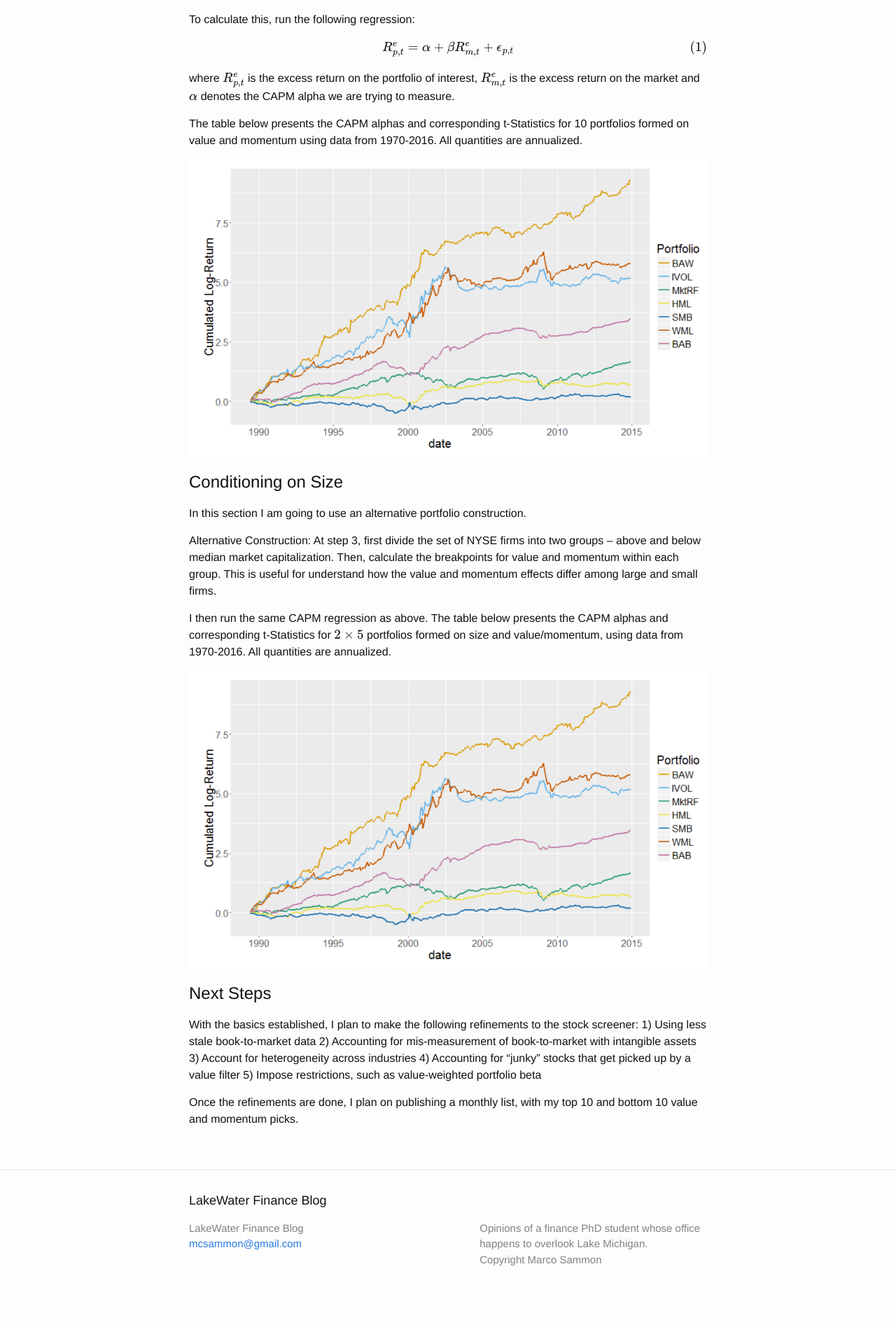
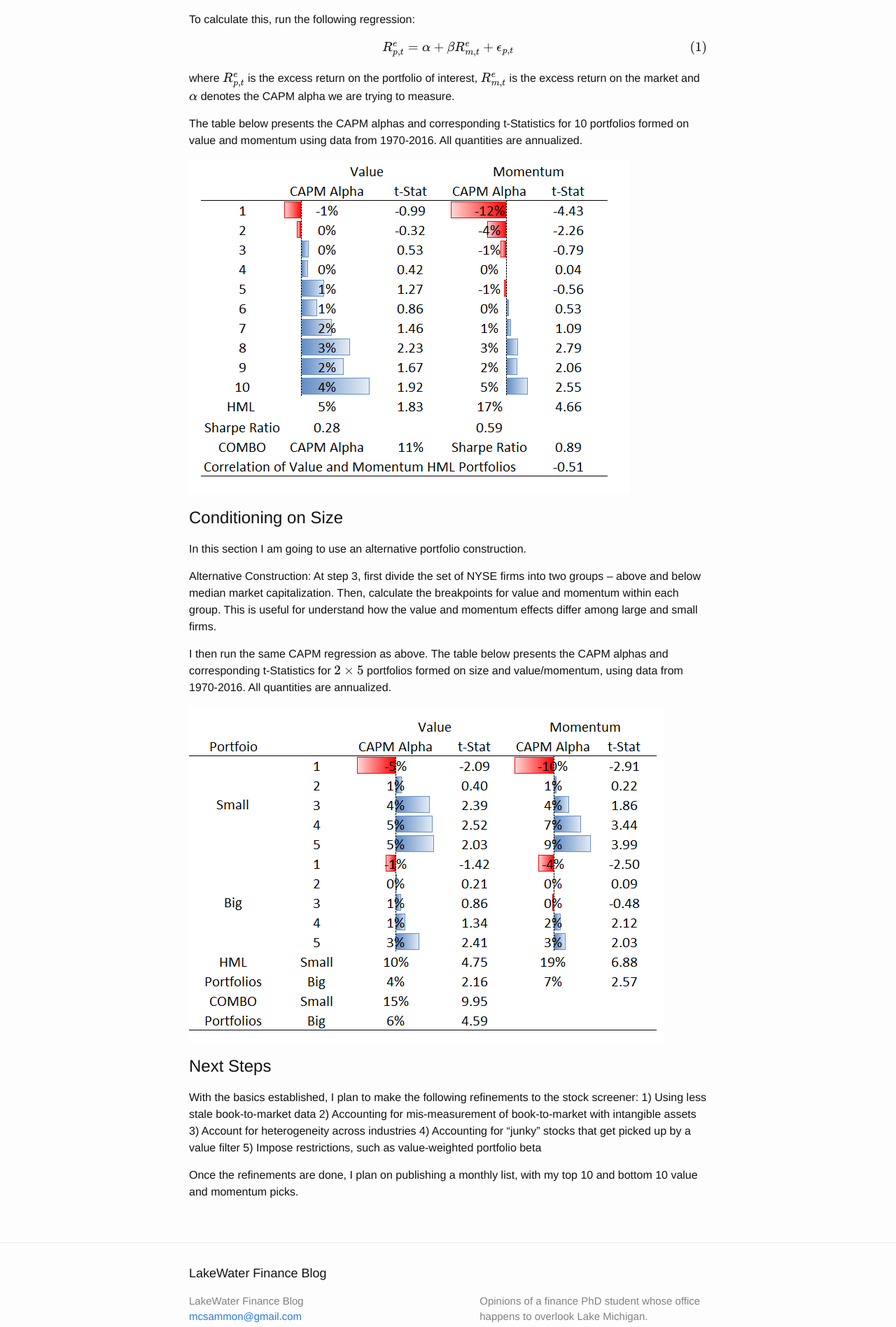
Before and after one commit to mcsammon/mcsammon.github.io, a Jekyll site: the page built from _posts/2018-02-01-stockscreen.md, in a window 1280 px wide. Shown: the part 1852-3749 px from the top of the page at 70% size. Built offline with Jekyll 4.4.1, drawn with Linux system fonts in a browser that asks for light colours; formulas are drawn with MathJax 3; comment, search, counter and statistics services are not loaded; before the commit the page ends 3724 px from its top, so only the background shows below that.

Commit message:
add figs

```diff
--- a/_posts/2018-02-01-stockscreen.md
+++ b/_posts/2018-02-01-stockscreen.md
@@ -57,7 +57,7 @@ where $$R^e_{p,t}$$ is the excess return on the portfolio of interest, $$R^e_{m,
 
 The table below presents the CAPM alphas and corresponding t-Statistics for 10 portfolios formed on value and momentum using data from 1970-2016. All quantities are annualized.
 
-![Figure 1](/Post_Images/2_1_2018/BAW_Figure_5.PNG)
+![Figure 1](/Post_Images/2_1_2018/table1.PNG)
 
 # Conditioning on Size
 
@@ -67,7 +67,7 @@ Alternative Construction: At step 3, first divide the set of NYSE firms into two
 
 I then run the same CAPM regression as above.  The table below presents the CAPM alphas and corresponding t-Statistics for $$ 2 \times 5 $$ portfolios formed on size and value/momentum, using data from 1970-2016.  All quantities are annualized.
 
-![Figure 2](/Post_Images/2_1_2018/BAW_Figure_5.PNG)
+![Figure 2](/Post_Images/2_1_2018/table2.PNG)
 
 # Next Steps
 
```
Also changed, not shown: Post_Images/2_1_2018/BAW_Figure_5.PNG (deleted), Post_Images/2_1_2018/Mom_Crash.png (deleted), Post_Images/2_1_2018/table1.PNG (added), Post_Images/2_1_2018/table2.PNG (added).
